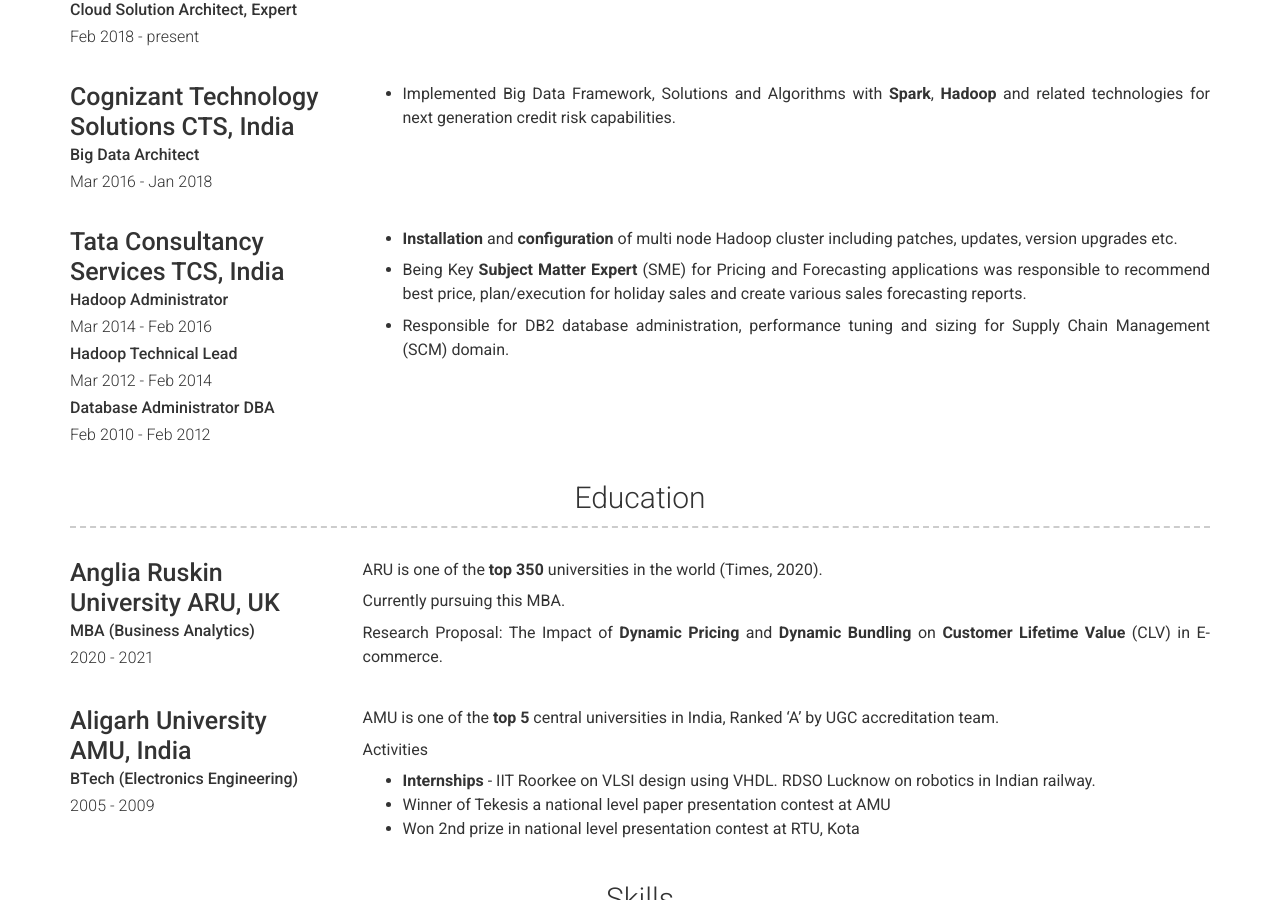
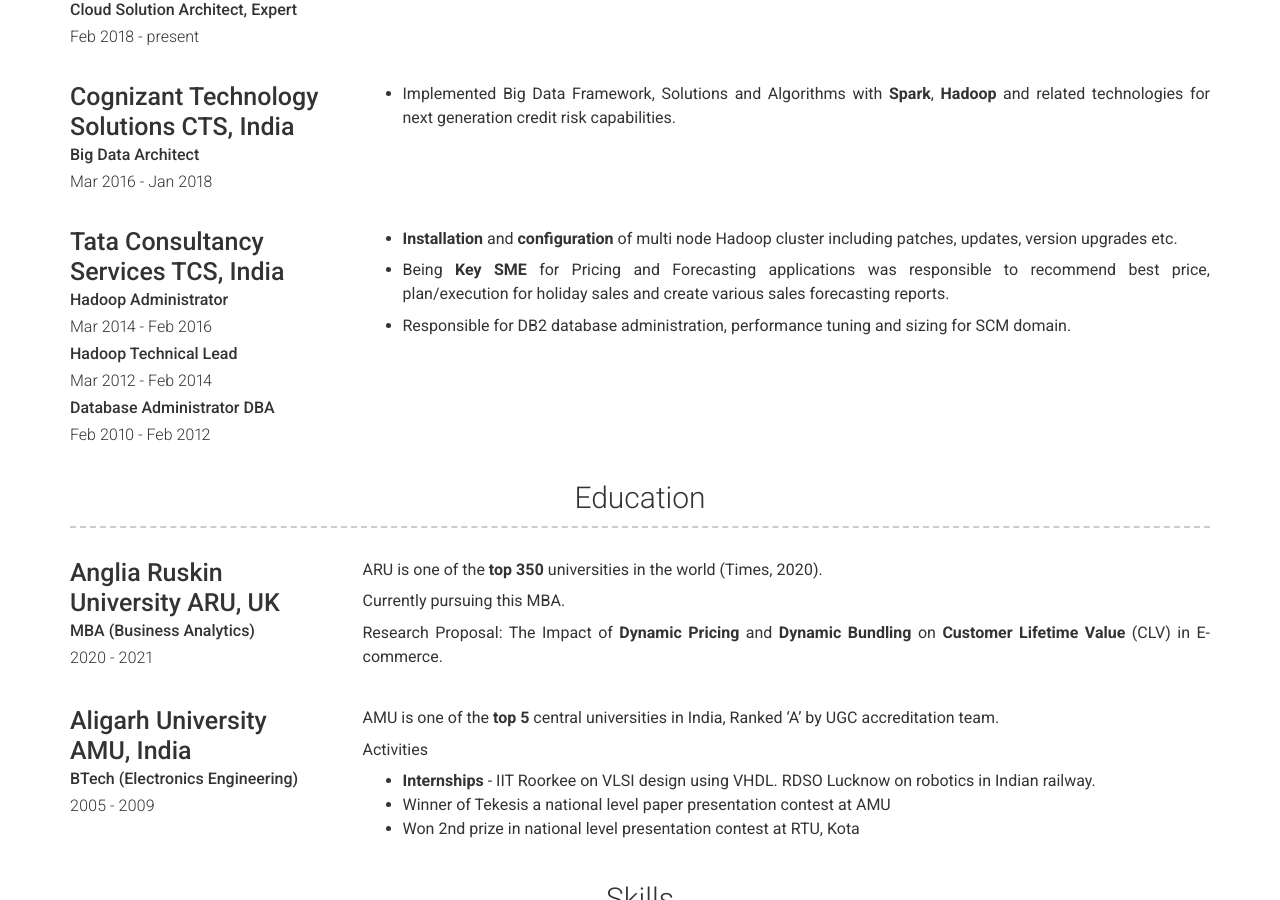
Before and after one commit to mohd-hasnain/mohd-hasnain.github.io, a Jekyll site: the page built from index.md, in a window 1280 px wide and 900 px high, scrolled down 1317 px. Built offline with Jekyll 4.4.1, drawn with Linux system fonts in a browser that asks for light colours; nearby versions of some CDN libraries.

Commit message:
Update experience.yml

```diff
--- a/_data/experience.yml
+++ b/_data/experience.yml
@@ -34,7 +34,7 @@
 
     - **Installation** and **configuration** of multi node Hadoop cluster including patches, updates, version upgrades etc.
 
-    - Being Key **Subject Matter Expert** (SME) for Pricing and Forecasting applications was responsible to recommend best price,
+    - Being **Key SME** for Pricing and Forecasting applications was responsible to recommend best price,
     plan/execution for holiday sales and create various sales forecasting reports.
 
-    - Responsible for DB2 database administration, performance tuning and sizing for Supply Chain Management (SCM) domain.
+    - Responsible for DB2 database administration, performance tuning and sizing for SCM domain.
```
